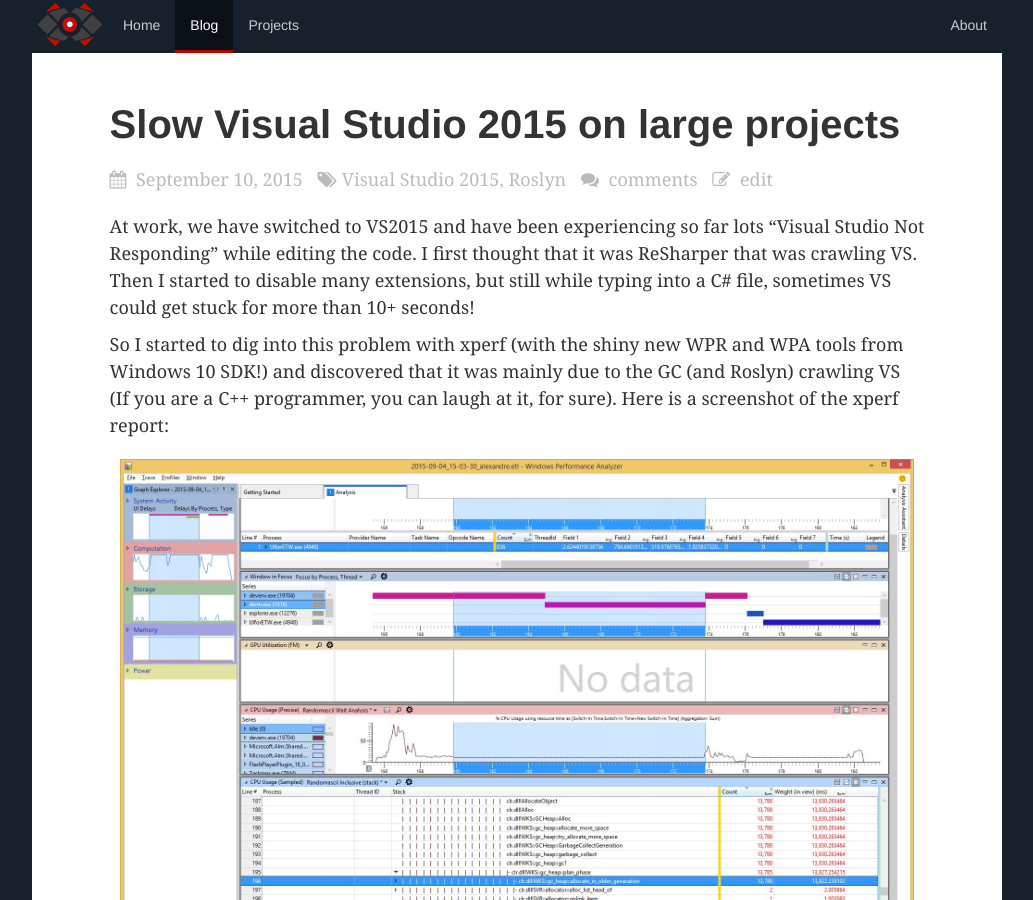
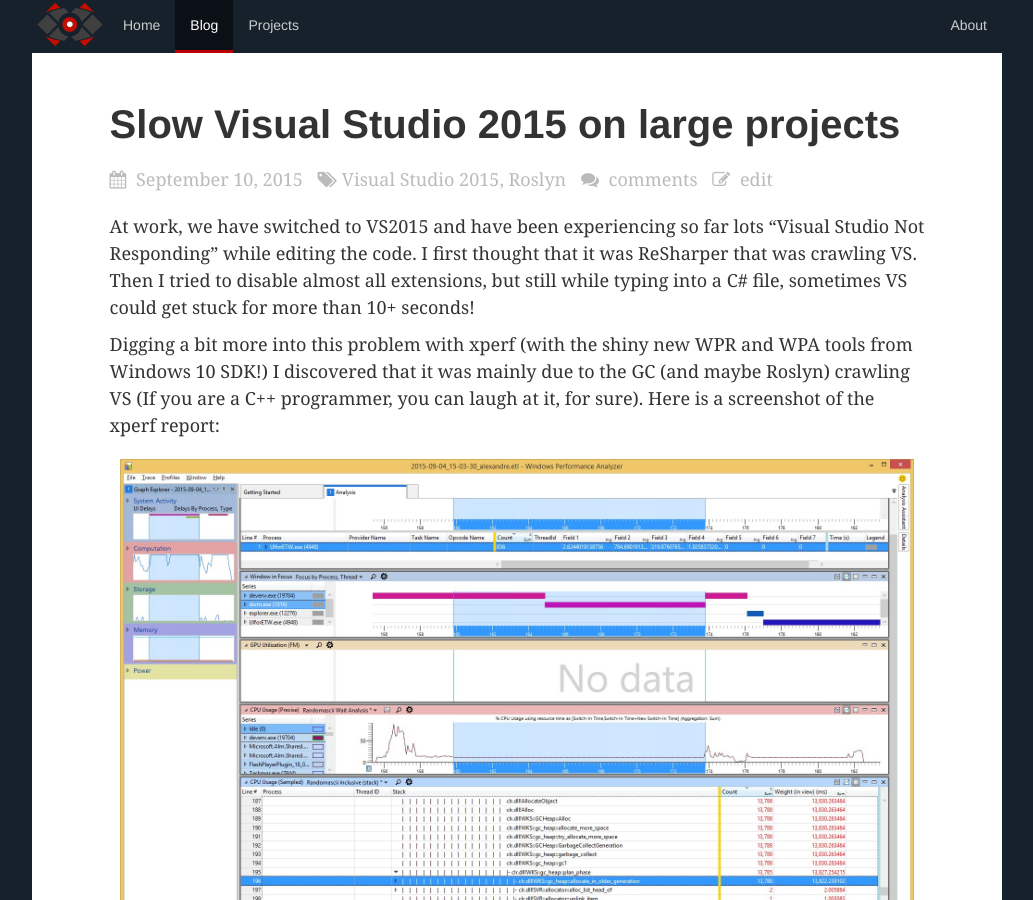
Before and after one commit to xoofx/xoofx.github.io, a Jekyll site: the page built from _posts/2015-09-10-slow-visual-studio-2015-with-roslyn.md, in a window 1280 px wide and 900 px high. Shown: the whole window, without its empty margins (123-1156 px from the left). Built offline with Jekyll 4.4.1, drawn with Linux system fonts in a browser that asks for light colours; Markdown is read by kramdown in place of the engine named in the settings; comment, search, counter and statistics services are not loaded; some of the changed text lies outside the part shown.

Commit message:
Add comment on roslyn and Gc impact

```diff
--- a/_posts/2015-09-10-slow-visual-studio-2015-with-roslyn.md
+++ b/_posts/2015-09-10-slow-visual-studio-2015-with-roslyn.md
@@ -7,9 +7,9 @@
 comments: true
 ---
 
-At work, we have switched to VS2015 and have been experiencing so far lots "Visual Studio Not Responding" while editing the code. I first thought that it was ReSharper that was crawling VS. Then I started to disable many extensions, but still while typing into a C# file, sometimes VS could get stuck for more than 10+ seconds!
+At work, we have switched to VS2015 and have been experiencing so far lots "Visual Studio Not Responding" while editing the code. I first thought that it was ReSharper that was crawling VS. Then I tried to disable almost all extensions, but still while typing into a C# file, sometimes VS could get stuck for more than 10+ seconds!
 
-So I started to dig into this problem with xperf (with the shiny new WPR and WPA tools from Windows 10 SDK!) and discovered that it was mainly due to the GC (and Roslyn) crawling VS (If you are a C++ programmer, you can laugh at it, for sure). Here is a screenshot of the xperf report:
+Digging a bit more into this problem with xperf (with the shiny new WPR and WPA tools from Windows 10 SDK!) I discovered that it was mainly due to the GC (and maybe Roslyn) crawling VS (If you are a C++ programmer, you can laugh at it, for sure). Here is a screenshot of the xperf report:
 
 ![Visual Studio 2015 WPA](/images/VS2015_Roslyn_GC.jpg)
 
@@ -33,7 +33,11 @@
 
 I don't know if it is a placebo effect, but I'm getting a bit less "Not Responding" from VS2015 for the past few days. At least, I'm not completely stuck, as last friday, It was impossible for me to work. But one of my co-worker that is having the same problem tried the registry trick but it didn't seem to make a difference... Sadly also, I tried to reproduce this issue with a plain C# app without any luck so... most likely because the memory scenario that is causing this GC slowness is not easily reproducible.
 
-At least, for sure, there is a bug somewhere in Visual Studio 2015 with the GC... but today, someone on the MVP mailing list was complaining about a bug in the GC of .NET 4.6 that was slowing down its app by a factor of x10, and I completely forgot this issue that I saw a couple of weeks ago : "[Gen2 free list changes in CLR 4.6 GC](http://blogs.msdn.com/b/maoni/archive/2015/08/12/gen2-free-list-changes-in-clr-4-6-gc.aspx)". **Could it be that it is in fact the original bug that is making our VS2015 experience so painful and horrible?**
+At least, for sure, there is a bug somewhere in Visual Studio 2015 with the GC... but today, someone on the MVP mailing list was complaining about a bug in the GC of .NET 4.6 that was slowing down its app by a factor of x10, and I completely forgot this issue that I saw a couple of weeks ago : "[Gen2 free list changes in CLR 4.6 GC](http://blogs.msdn.com/b/maoni/archive/2015/08/12/gen2-free-list-changes-in-clr-4-6-gc.aspx)".
+
+**Could it be that it is in fact the original bug that is making our VS2015 experience so painful and horrible?**
+
+My wild guess: Roslyn Syntax Trees are more likely to end-up quickly in a Gen2 memory section, while editing a single file (or doing a refactoring on many different files), with the immutable architecture of Roslyn, would cause to sparsely un-reference some objects from Gen2... the GC could then hit the bug described above... Anyway, hope that the VS/CLR team can solve this quickly!
 
 Are you experiencing this kind of issues as well? Let me know!
 
```
